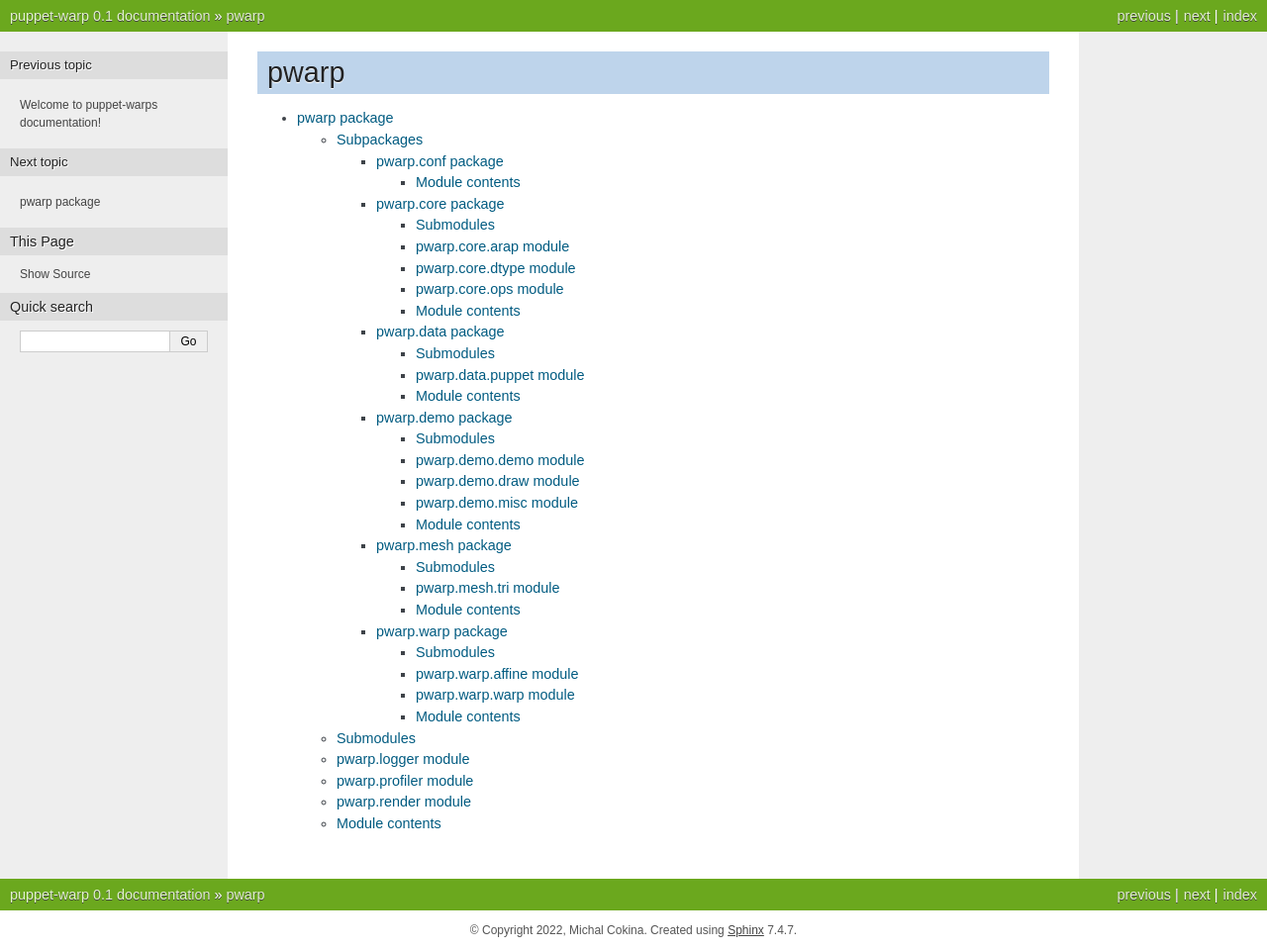
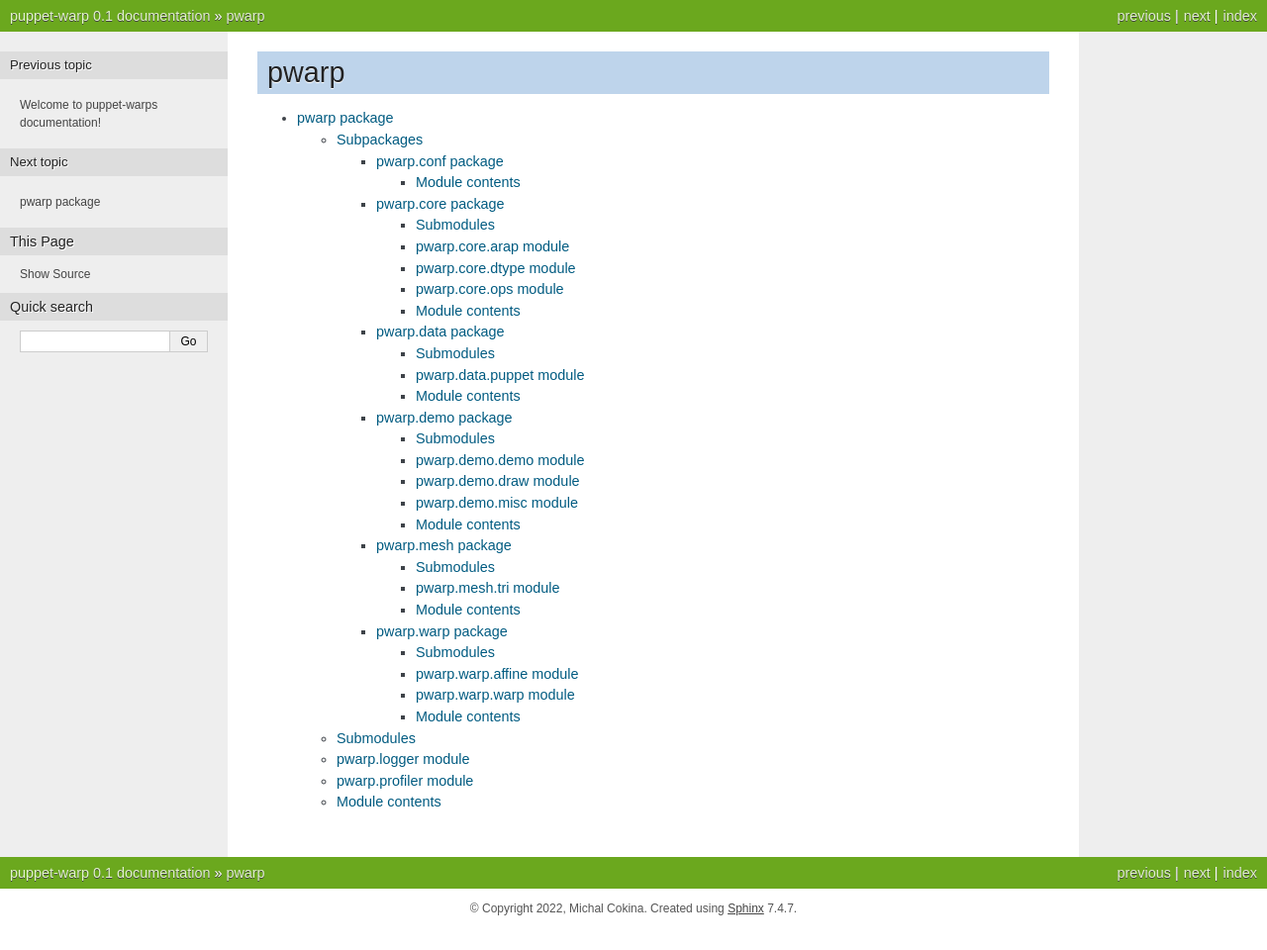
Before and after one commit to mikecokina/puppet-warp, a Sphinx documentation site: the page built from docs/source/api/modules.rst, in a window 1280 px wide. Shown: the whole page at 99% size. Built offline with Sphinx 7.4.7, drawn with Linux system fonts in a browser that asks for light colours; after the commit the page ends 938 px from its top, so only the background shows below that.

```diff
--- a/CHANGELOG.rst
+++ b/CHANGELOG.rst
@@ -8,7 +8,7 @@ v0.1_
 .. _Takeo_Igarashi_2009: https://www-ui.is.s.u-tokyo.ac.jp/~takeo/papers/takeo_jgt09_arapFlattening.pdf
 .. _ARAPShapeManipulation: https://github.com/deliagander/ARAPShapeManipulation.git
 
-**Release date:** YYYY-MM-DD
+**Release date:** 2022-03-05
 
 **Features**
 
--- a/docs/source/api/pwarp.rst
+++ b/docs/source/api/pwarp.rst
@@ -33,14 +33,6 @@ pwarp.profiler module
    :undoc-members:
    :show-inheritance:
 
-pwarp.render module
--------------------
-
-.. automodule:: pwarp.render
-   :members:
-   :undoc-members:
-   :show-inheritance:
-
 Module contents
 ---------------
 
```
